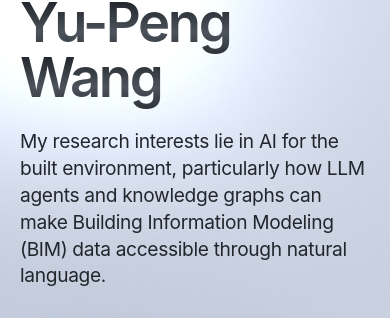
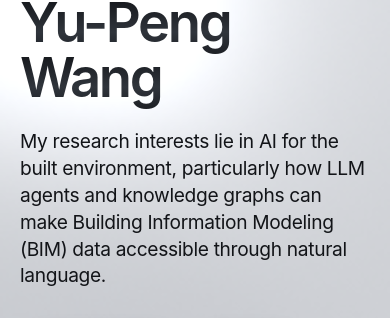
Before and after one commit to yupengwang-dev/yupengwang-dev.github.io, a plain HTML site: page index.html in a window 390 px wide. Shown: the part 116-434 px from the top of the page. Drawn offline with Linux system fonts and the light colour scheme; animation ran at ten frames a second.

Commit message:
Fix About page overflow on phones; darken text and make the background more silver

```diff
--- a/assets/css/style.css
+++ b/assets/css/style.css
@@ -1,17 +1,17 @@
 /* Yu-Peng Wang — site styles
    Light glass over liquid metal: a silver surface flows slowly behind the page (drawn by site.js), the cards are frosted
-   glass with the edge highlights of the beyon design system, and the text is graphite with a single deep-blue accent.
+   glass with the edge highlights of the beyon design system, and the text is near-black with a single deep-blue accent.
    Type is the system interface face (San Francisco on Apple devices, Segoe UI on Windows). */
 
 :root{
-  --ink:#121418;               /* text */
-  --ink-2:#2E333A;             /* secondary text */
-  --ink-3:#3F454E;             /* dates and labels */
+  --ink:#121418;               /* headings and text */
+  --ink-2:#16191D;             /* reading text: lists, descriptions, captions (near-black, so long passages are easy to read) */
+  --ink-3:#2E333A;             /* dates and labels */
   --line:rgba(18,20,24,.12);   /* hairlines */
   --accent:#1F4E80;            /* links and award labels */
   --btn:#3D5566;               /* solid marks: the brand dot, focus rings, selected text */
   --on-btn:#FFFFFF;
-  --name:linear-gradient(180deg,#1A1D22 0%,#4C535C 60%,#2A2E35 100%);   /* large headings */
+  --name:linear-gradient(180deg,#121418 0%,#30353C 60%,#1A1D22 100%);   /* large headings: near-black with a slight metal sheen */
   --mark:linear-gradient(90deg,#1F4E80,#5D6B7B);                        /* highlighted results */
   --font:-apple-system,BlinkMacSystemFont,"SF Pro Text","Helvetica Neue","Segoe UI",Roboto,Arial,sans-serif;
   --display:-apple-system,BlinkMacSystemFont,"SF Pro Display","Helvetica Neue","Segoe UI",Roboto,Arial,sans-serif;
@@ -48,8 +48,8 @@
   --glass-lit:var(--glass-shadow),0 0 1.5rem .1rem rgba(255,255,255,.65);
 }
 *,*::before,*::after{box-sizing:border-box}
-html{background:#C9CDD3;scroll-behavior:smooth;-webkit-text-size-adjust:100%}   /* the metal's base tone, seen until the background is drawn */
-body{margin:0;min-height:100vh;color:var(--ink);font:400 1.0625rem/1.55 var(--font);letter-spacing:-.011em;-webkit-font-smoothing:antialiased;-moz-osx-font-smoothing:grayscale}
+html{background:#CBCDD0;scroll-behavior:smooth;-webkit-text-size-adjust:100%}   /* the metal's base tone, seen until the background is drawn */
+body{margin:0;min-height:100vh;color:var(--ink);font:400 1.0625rem/1.55 var(--font);letter-spacing:-.011em}   /* default font smoothing: on a Mac, text keeps its full weight */
 img{display:block;max-width:100%;height:auto}
 h1,h2,h3,p,ul,dl,dd,figure{margin:0}
 ul{padding:0;list-style:none}
@@ -105,6 +105,7 @@ mark{background:var(--mark);-webkit-background-clip:text;background-clip:text;co
   transition-duration:.1s,.08s,.08s,.08s;transition-timing-function:ease-out}
 .tabs a[aria-current="page"]:active{background-color:rgba(232,236,240,.95);box-shadow:inset 0 1px 3px rgba(0,0,0,.16),0 0 0 rgba(0,0,0,0)}
 @media (min-width:48rem){.tabs{bottom:auto;top:.8rem}}
+@media (max-width:21.25rem){.tabs a{padding:.46rem .7rem}}   /* the smallest phones (320 px wide): tighter tabs so the bar fits the screen */
 
 /* ---------- home ---------- */
 .hero{display:grid;gap:2.5rem;align-items:end;padding:clamp(2.5rem,8vw,6rem) 0 clamp(2rem,5vw,3.5rem)}
@@ -112,7 +113,7 @@ mark{background:var(--mark);-webkit-background-clip:text;background-clip:text;co
 .name{font-family:var(--display);font-weight:600;font-size:clamp(3.4rem,11vw,7rem);line-height:1;letter-spacing:-.045em}
 .title{font-family:var(--display);font-weight:600;font-size:clamp(3rem,9vw,5.5rem);line-height:1;letter-spacing:-.045em}
 .name .w,.title .w{display:inline-block;background:var(--name);-webkit-background-clip:text;background-clip:text;color:transparent;padding-bottom:.14em;margin-bottom:-.14em}
-.lede{font-size:clamp(1.2rem,2.1vw,1.5rem);line-height:1.4;letter-spacing:-.018em;color:#22262C;max-width:34em;margin-top:1.5rem}
+.lede{font-size:clamp(1.2rem,2.1vw,1.5rem);line-height:1.4;letter-spacing:-.018em;color:var(--ink);max-width:34em;margin-top:1.5rem}
 .reach{display:flex;flex-wrap:wrap;gap:.75rem;margin-top:2rem}
 .profile{border-radius:var(--r);padding:1.5rem}
 .who{display:flex;align-items:center;gap:1rem;padding-bottom:1.25rem}
@@ -179,7 +180,7 @@ mark{background:var(--mark);-webkit-background-clip:text;background-clip:text;co
 .cap{color:var(--ink-3);font-size:.875rem;line-height:1.45;margin-top:.7rem}
 
 /* about */
-.about{display:grid;gap:1rem}
+.about{display:grid;grid-template-columns:minmax(0,1fr);gap:1rem}   /* minmax(0,1fr): nothing inside a card can make the page wider than the screen */
 @media (min-width:60rem){.about{grid-template-columns:1fr 1fr;align-items:start}.about .wide{grid-column:1/-1}}
 .card h2.h{flex:none;font-size:1.75rem;letter-spacing:-.03em;margin-bottom:.75rem}
 .honors li{display:grid;grid-template-columns:3.5rem 1fr;gap:.15rem 1rem;padding:1rem 0;border-top:1px solid var(--line)}
@@ -191,7 +192,7 @@ mark{background:var(--mark);-webkit-background-clip:text;background-clip:text;co
 @media (min-width:48rem){.skills div{grid-template-columns:17rem 1fr;gap:1.5rem}}
 .skills dt{font-weight:600;letter-spacing:-.015em}
 .skills dd .pill{display:inline;font-size:1rem;font-weight:400;color:var(--ink-2);white-space:normal}
-.skills dd .pill + .pill::before{content:"\00B7";margin:0 .55em;color:var(--ink-3)}
+.skills dd .pill + .pill::before{content:"\00B7\200B";margin:0 .55em;color:var(--ink-3)}   /* the zero-width space after each dot lets a long list wrap on a phone */
 .lead li{padding:1rem 0;border-top:1px solid var(--line)}
 .lead header{align-items:baseline}
 .lead h3{flex:1 1 12em;font-size:1.125rem;font-weight:600;letter-spacing:-.02em;line-height:1.3}
--- a/assets/js/site.js
+++ b/assets/js/site.js
@@ -85,6 +85,7 @@ document.addEventListener('touchstart', function () {}, { passive: true });
   // iri = rainbow sheen on the slopes, spotI and spotR = brightness and size of the light that follows the pointer
   var P = { relief: 0.2, speed: 0.12, scale: 0.59, bright: 0.1, fx: 0.4, iri: 0.2, spotI: 0.45, spotR: 0.4 };
   var still = window.matchMedia && matchMedia('(prefers-reduced-motion: reduce)').matches;
+  // colours: near-neutral silver; blue is only a hair stronger than red, which keeps the metal from looking flat grey
   var m = { x: 0.5, y: 0.5, tx: 0.5, ty: 0.5, s: 0, ts: 0, seen: -1e9 };
   var FS = [
     '#ifdef GL_FRAGMENT_PRECISION_HIGH',
@@ -122,7 +123,7 @@ document.addEventListener('touchstart', function () {}, { passive: true });
     '  return h;',
     '}',
     'vec3 studio(vec3 r){',
-    '  vec3 col = mix(vec3(0.52, 0.55, 0.60), vec3(0.84, 0.86, 0.90), smoothstep(-0.8, 0.8, r.y));',
+    '  vec3 col = mix(vec3(0.535, 0.545, 0.56), vec3(0.855, 0.862, 0.875), smoothstep(-0.8, 0.8, r.y));',
     '  col += vec3(0.12) * smoothstep(0.25, 0.5, r.y) * (1.0 - smoothstep(0.6, 0.85, r.y));',
     '  col += vec3(0.06) * smoothstep(-0.35, -0.1, r.x) * (1.0 - smoothstep(0.05, 0.3, r.x));',
     '  return col;',
@@ -139,11 +140,11 @@ document.addEventListener('touchstart', function () {}, { passive: true });
     '  vec3 L = normalize(vec3(lp - uv, mix(0.55, 0.55 * uSpotR, uMouse.z)));',
     '  col += vec3(mix(0.24, 0.24 * uSpotI, uMouse.z)) * pow(max(dot(n, normalize(L + vec3(0.0, 0.0, 1.0))), 0.0), 60.0);',
     '  vec2 dl = (uv - uMouse.xy) / max(uSpotR, 0.05);',
-    '  col += vec3(0.10, 0.11, 0.13) * uSpotI * uFx * uMouse.z * exp(-dot(dl, dl) * 9.0);',
+    '  col += vec3(0.11, 0.112, 0.118) * uSpotI * uFx * uMouse.z * exp(-dot(dl, dl) * 9.0);',
     '  vec3 film = 0.5 + 0.5 * cos(6.2831853 * (vec3(0.0, 0.33, 0.67) + h * 2.0 + n.x * 0.6 + n.y * 0.4));',
     '  col = mix(col, col * (0.72 + 0.56 * film), uIri * clamp((1.0 - n.z) * 7.0, 0.0, 1.0) * 0.7);',
     '  col *= mix(0.9, 1.0, n.z);',
-    '  col *= vec3(0.99, 0.997, 1.015);',
+    '  col *= vec3(1.0, 1.0, 1.004);',
     '  col += (fract(sin(dot(gl_FragCoord.xy, vec2(12.9898, 78.233)) + uTime) * 43758.5453) - 0.5) / 255.0;',
     '  gl_FragColor = vec4(col, 1.0);',
     '}'
--- a/index.html
+++ b/index.html
@@ -3,7 +3,7 @@
 <head>
 <meta charset="utf-8">
 <meta name="viewport" content="width=device-width, initial-scale=1, viewport-fit=cover">
-<meta name="theme-color" content="#C9CDD3">
+<meta name="theme-color" content="#CBCDD0">
 <title>Yu-Peng Wang | Civil Engineering, National Taiwan University</title>
 <meta name="description" content="Yu-Peng Wang is a civil engineering undergraduate at National Taiwan University working on LLM agents and knowledge graphs for Building Information Modeling.">
 <meta property="og:title" content="Yu-Peng Wang | Civil Engineering, National Taiwan University">
```
Also changed, not shown: about.html (+1 -1 lines), projects.html (+1 -1 lines), research.html (+1 -1 lines).
